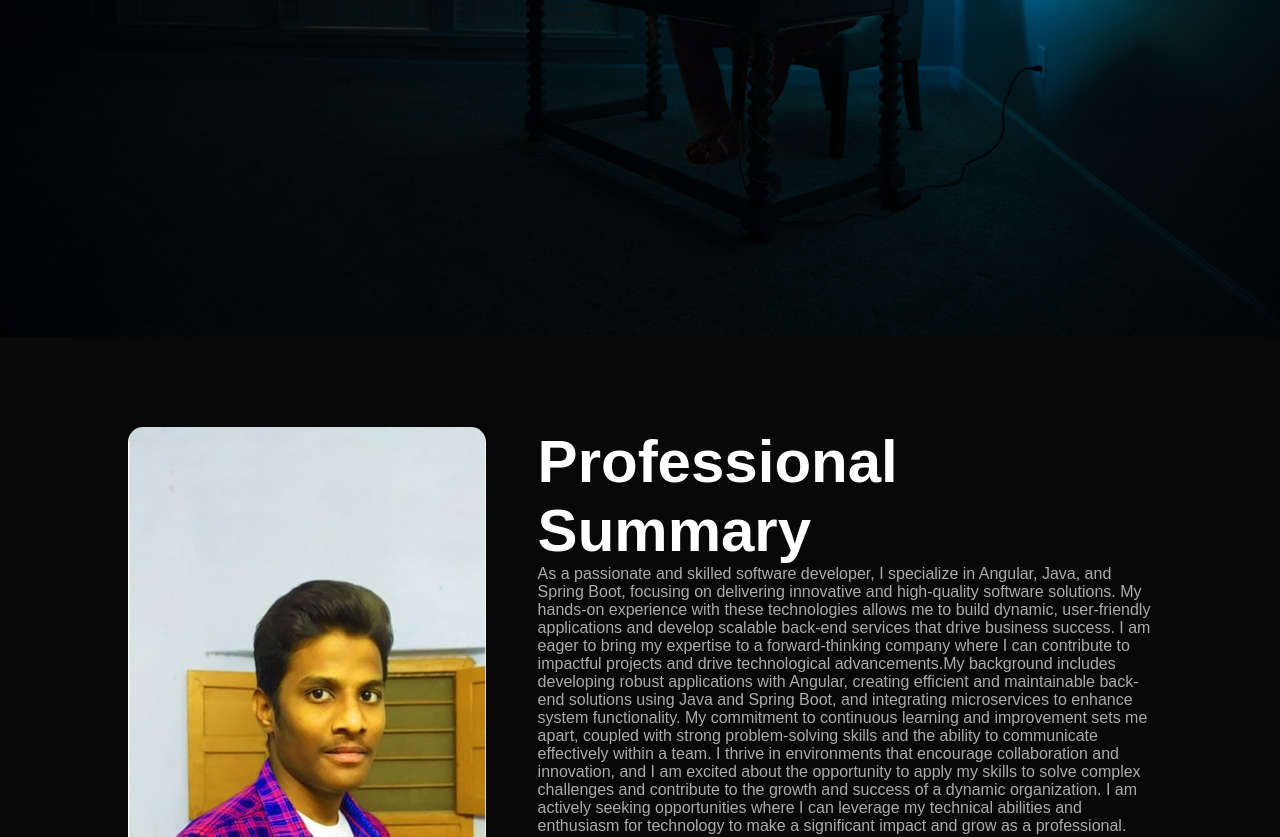
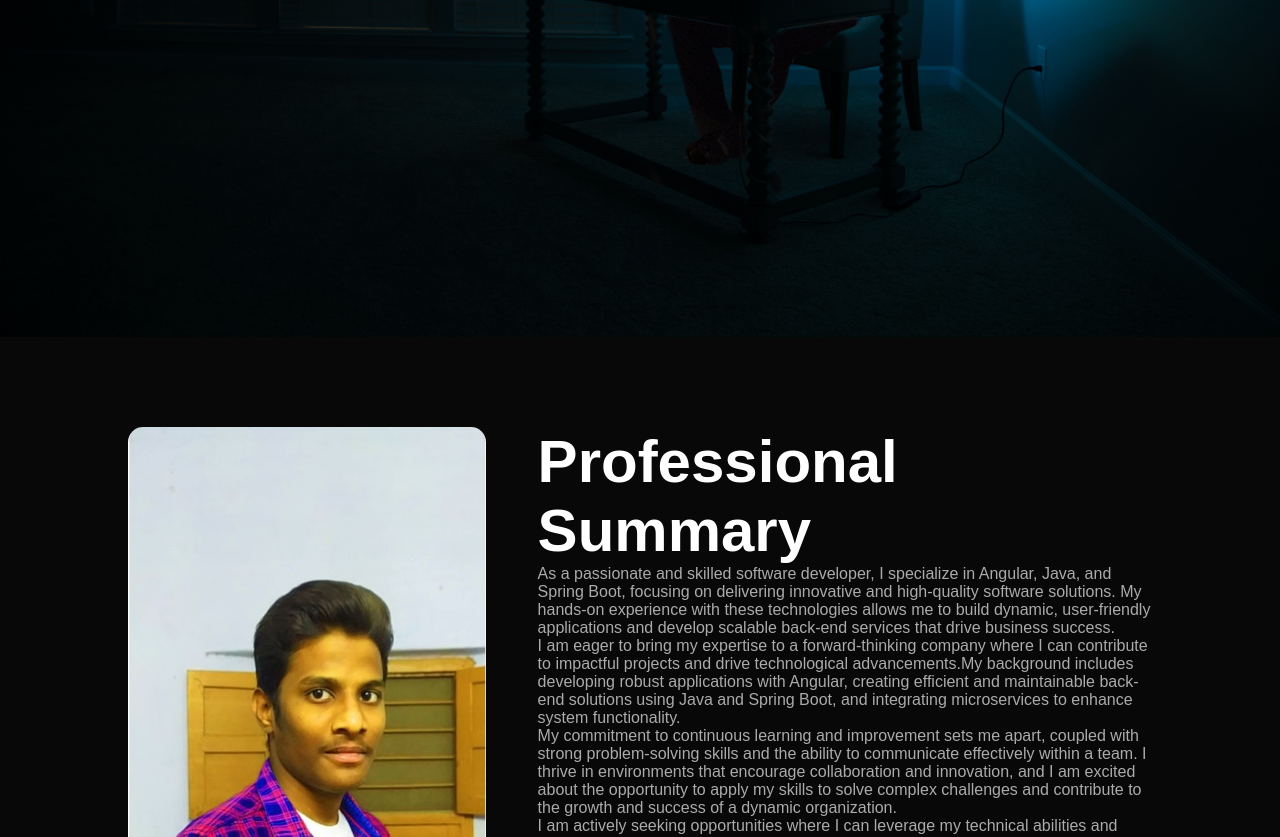
Before and after one commit to GangadiBhanuPrakash/Portfolio, a plain HTML site: page index.html in a window 1280 px wide. Shown: the part 463-1300 px from the top of the page. Drawn offline with Linux system fonts and the light colour scheme.

Commit message:
Update index.html

```diff
--- a/index.html
+++ b/index.html
@@ -40,15 +40,15 @@
                     <h1 class="sub-title">Professional Summary</h1>
                     <p> As a passionate and skilled software developer, I specialize in Angular, Java, and Spring Boot, focusing on delivering
                         innovative and high-quality software solutions. My hands-on experience with these technologies allows me to build dynamic,
-                        user-friendly applications and develop scalable back-end services that drive business success.
+                        user-friendly applications and develop scalable back-end services that drive business success.<br>
 
                         I am eager to bring my expertise to a forward-thinking company where I can contribute to impactful projects and drive
                         technological advancements.My background includes developing robust applications with Angular, creating efficient and
-                        maintainable back-end solutions using Java and Spring Boot, and integrating microservices to enhance system functionality.
+                        maintainable back-end solutions using Java and Spring Boot, and integrating microservices to enhance system functionality.<br>
 
                         My commitment to continuous learning and improvement sets me apart, coupled with strong problem-solving skills and the ability
                         to communicate effectively within a team. I thrive in environments that encourage collaboration and innovation, and I am excited
-                        about the opportunity to apply my skills to solve complex challenges and contribute to the growth and success of a dynamic organization.
+                        about the opportunity to apply my skills to solve complex challenges and contribute to the growth and success of a dynamic organization.<br>
 
                         I am actively seeking opportunities where I can leverage my technical abilities and enthusiasm for technology to make a significant
                         impact and grow as a professional.</p>
```
